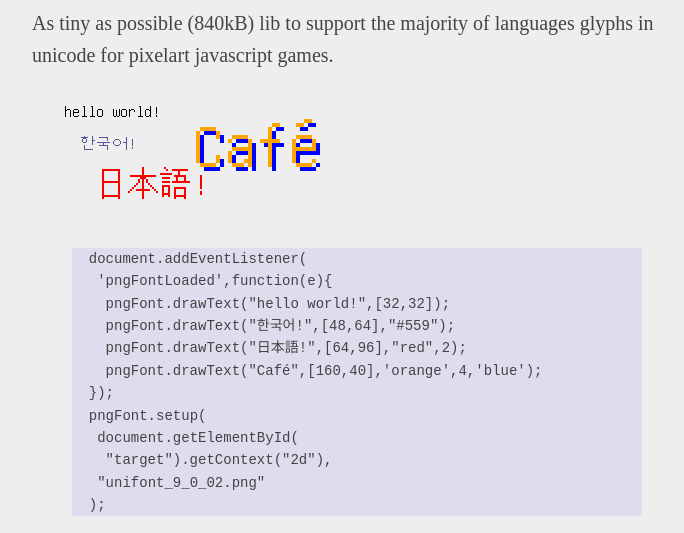
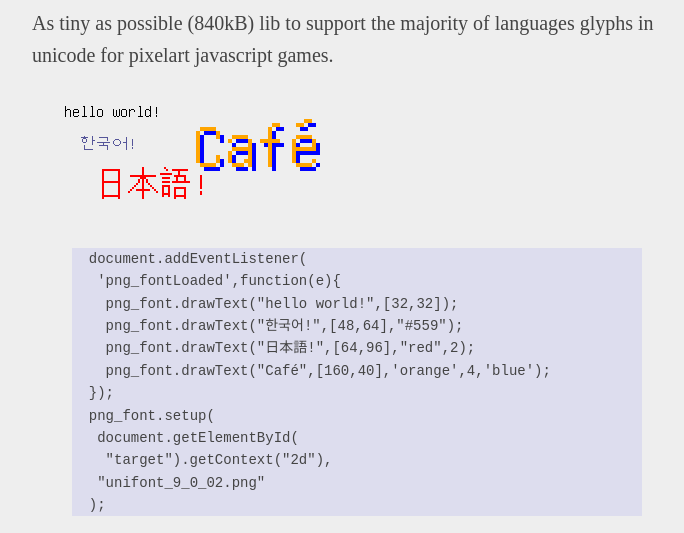
Before and after one commit to ericoporto/png-font, a website: page index.html in a window 1280 px wide. Shown: the part 104-637 px from the top of the page, without its empty margins (283-967 px from the left). Drawn offline with Linux system fonts and the light colour scheme.

Commit message:
renaming project complete

```diff
--- a/index.html
+++ b/index.html
@@ -8,16 +8,16 @@
     <script src="js/pngfont.js"></script>
     <script>
         function onload(){
-          document.addEventListener('pngFontLoaded',function(e){
+          document.addEventListener('png_font_loaded',function(e){
               //the position MUST BE AN ARRAY WITH  [X,Y]
               //If you use (x,y) it WON'T WORK!!
 
-              pngFont.drawText("hello world!", [32,32]);
-              pngFont.drawText("한국어!", [48,64],"#559");
-              pngFont.drawText("日本語!", [64,96],"red",2);
-              pngFont.drawText("Café",[160,40],'orange',4,'blue')
+              png_font.drawText("hello world!", [32,32]);
+              png_font.drawText("한국어!", [48,64],"#559");
+              png_font.drawText("日本語!", [64,96],"red",2);
+              png_font.drawText("Café",[160,40],'orange',4,'blue')
           });
-          pngFont.setup(document.getElementById("target").getContext("2d"),"img/unifont_9_0_02.png");
+          png_font.setup(document.getElementById("target").getContext("2d"),"img/unifont_9_0_02.png");
         }
     </script>
 
@@ -33,13 +33,13 @@
 <div style="width:500; border: 0px; margin: 2em;">
 <pre>
   document.addEventListener(
-   'pngFontLoaded',function(e){
-    pngFont.drawText("hello world!",[32,32]);
-    pngFont.drawText("한국어!",[48,64],"#559");
-    pngFont.drawText("日本語!",[64,96],"red",2);
-    pngFont.drawText("Café",[160,40],'orange',4,'blue');
+   'png_fontLoaded',function(e){
+    png_font.drawText("hello world!",[32,32]);
+    png_font.drawText("한국어!",[48,64],"#559");
+    png_font.drawText("日本語!",[64,96],"red",2);
+    png_font.drawText("Café",[160,40],'orange',4,'blue');
   });
-  pngFont.setup(
+  png_font.setup(
    document.getElementById(
     "target").getContext("2d"),
    "unifont_9_0_02.png"
@@ -60,7 +60,7 @@
     <footer>
       <br>js by Érico Porto. </br>
       <br> more info on the Github repository:
-      <a href="https://github.com/ericoporto/png-font"> github.com/ericoporto/pngFontJs </a>
+      <a href="https://github.com/ericoporto/png-font"> github.com/ericoporto/png-font </a>
     </footer>
 </body>
 </html>
--- a/js/pngfont.js
+++ b/js/pngfont.js
@@ -1,15 +1,15 @@
- pngFont = {
+ png_font = {
   textDrawed : [],
   textUTF8Array : [],
   fontUrl : null,
 
-  /** to start the pngFont writer
+  /** to start the png_font writer
   */
   setup : function(drawingContext, fontImageUrl){
     this.ctx = drawingContext;
     this.fontImage = new Image();
     this.fontImage.onload = function() {
-      var event = new Event('pngFontLoaded');
+      var event = new Event('png_font_loaded');
       document.dispatchEvent(event);
     }
     this.fontImage.src = fontImageUrl;
@@ -206,9 +206,9 @@
   *
   * examples:
   *
-  * pngFont.drawText("hello world!",[32,32])
-  * pngFont.drawText("한국어!",[48,64],"#559")
-  * pngFont.drawText("hello world!",[4,4],'blue',2,'red')
+  * png_font.drawText("hello world!",[32,32])
+  * png_font.drawText("한국어!",[48,64],"#559")
+  * png_font.drawText("hello world!",[4,4],'blue',2,'red')
   */
   drawText: function(text, pos, color, size, shadow,  wrap){
     if(typeof size === 'undefined' || size === null){
```
Also changed, not shown: README.md.
